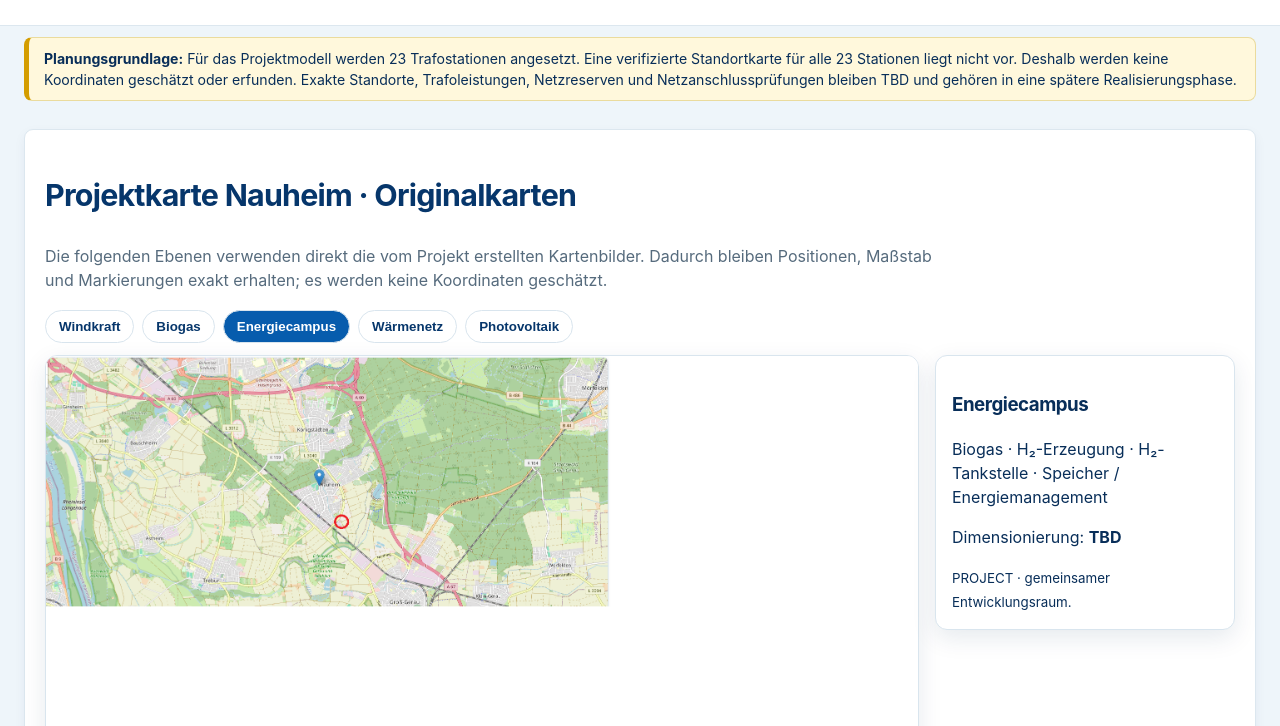
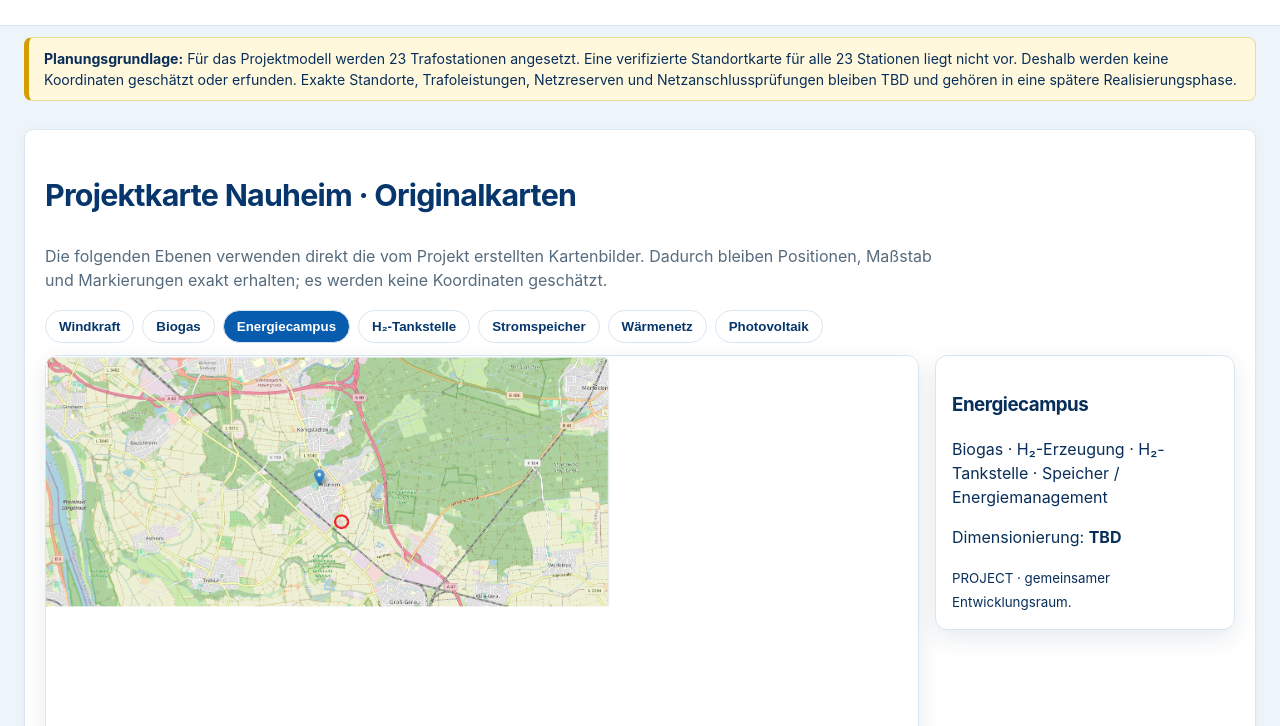
Before and after one commit to peteraxel-afk/nauheim-energieautonomie, a plain HTML site: page karte-standorte.html in a window 1280 px wide. Both pictures are taken after a click on the button "Energiecampus". Shown: the part 2846-3572 px from the top of the page. Drawn offline with nearby package versions, Linux system fonts and the light colour scheme.

Commit message:
H2-Tankstelle und geschützte Stromspeicher-Kartenansicht ergänzen

```diff
--- a/karte-standorte.html
+++ b/karte-standorte.html
@@ -16,6 +16,8 @@
 <button type="button" class="active" data-map="Windkarft - Kopie.png" data-key="wind">Windkraft</button>
 <button type="button" data-map="Biokgasanlagen.png" data-key="biogas">Biogas</button>
 <button type="button" data-map="Energiecampus.png" data-key="campus">Energiecampus</button>
+<button type="button" data-map="Energiecampus.png" data-key="h2tank">H₂-Tankstelle</button>
+<button type="button" data-map="" data-key="storage" data-blank="1">Stromspeicher</button>
 <button type="button" data-map="Wärmenetz.png" data-key="heat">Wärmenetz</button>
 <button type="button" data-map="PV Anlagen.png" data-key="pv">Photovoltaik</button>
 </div>
@@ -42,13 +44,15 @@
   wind:'<h3>Windkraft</h3><p><strong>4</strong> Potenzialstandorte</p><p>Leistung je Anlage: <strong>TBD</strong><br>Gesamtleistung: <strong>TBD</strong></p><small>PROJECT · keine genehmigten Anlagenstandorte.</small>',
   biogas:'<h3>Biogas</h3><p><strong>2</strong> Standorte im Zielbild</p><p>Elektrische Leistung: <strong>TBD</strong><br>Wärmeleistung: <strong>TBD</strong></p><small>PROJECT · technische Daten werden separat verifiziert.</small>',
   campus:'<h3>Energiecampus</h3><p>Biogas · H₂-Erzeugung · H₂-Tankstelle · Speicher / Energiemanagement</p><p>Dimensionierung: <strong>TBD</strong></p><small>PROJECT · gemeinsamer Entwicklungsraum.</small>',
+  h2tank:'<h3>H₂-Tankstelle</h3><p>Planungsstandort im Bereich des <strong>Energiecampus</strong>.</p><p>Auslegung / Kapazität: <strong>TBD</strong></p><small>PROJECT · Standortidee, keine genehmigte Anlage.</small>',
+  storage:'<h3>Stromspeicher</h3><p><strong>23 × 5 MWh = 115 MWh</strong> Ziel-Speicherkapazität.</p><p><strong>Hinweis:</strong> Die konkreten Standorte der Stromspeicher dürfen hier nicht veröffentlicht werden.</p><small>PROJECT · Darstellung bewusst ohne Standortmarkierungen.</small>',
   heat:'<h3>Wärmenetz</h3><p>Selektive Wärmeversorgung für geeignete Gebäude und Cluster.</p><p>Netzlänge: <strong>TBD</strong><br>Wärmebedarf: <strong>TBD</strong></p><small>PROJECT · keine gebaute Trasse.</small>',
   pv:'<h3>Photovoltaik</h3><p>Gesamtfläche der erfassten Ansätze: <strong>155.440 m² = 15,544 ha</strong></p><p>Installierbare Leistung: <strong>TBD</strong></p><small>PROJECT · Flächenansätze, keine Grundstücks- oder Genehmigungsfestlegung.</small>'
  };
  const img=document.getElementById('project-map-image'), box=document.getElementById('project-map-info');
  document.querySelectorAll('.map-image-buttons button').forEach(b=>b.addEventListener('click',function(){
   document.querySelectorAll('.map-image-buttons button').forEach(x=>x.classList.remove('active')); this.classList.add('active');
-  img.src=encodeURI(this.dataset.map); img.alt='Projektkarte '+this.textContent+' Nauheim'; box.innerHTML=info[this.dataset.key];
+  if(this.dataset.blank==='1'){img.removeAttribute('src');img.alt='Leere Karte – Stromspeicherstandorte nicht veröffentlicht';img.style.background='#eef2f5';img.style.minHeight='520px';}else{img.src=encodeURI(this.dataset.map);img.style.background='';img.style.minHeight='';img.alt='Projektkarte '+this.textContent+' Nauheim';} box.innerHTML=info[this.dataset.key];
  }));
 })();
 </script></body></html>
```
